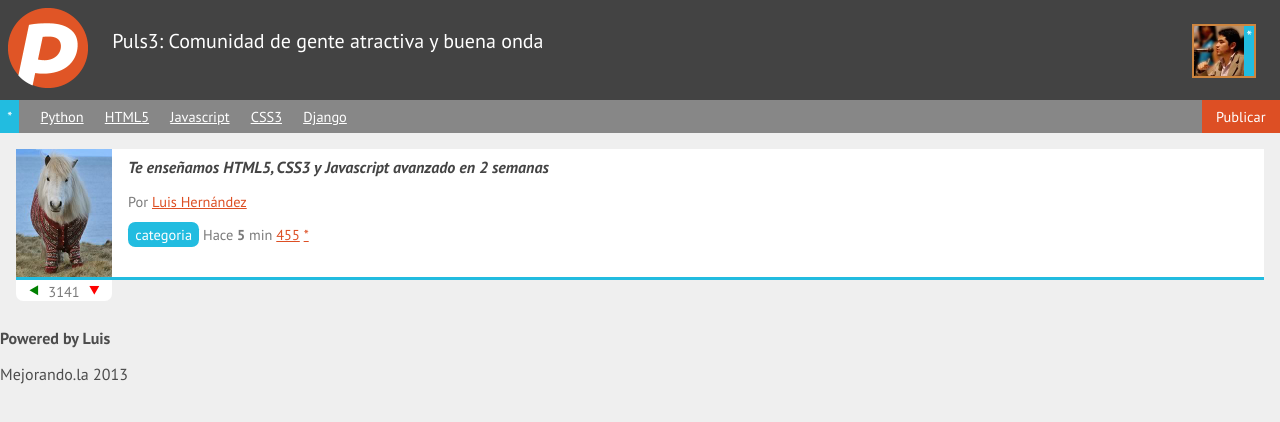
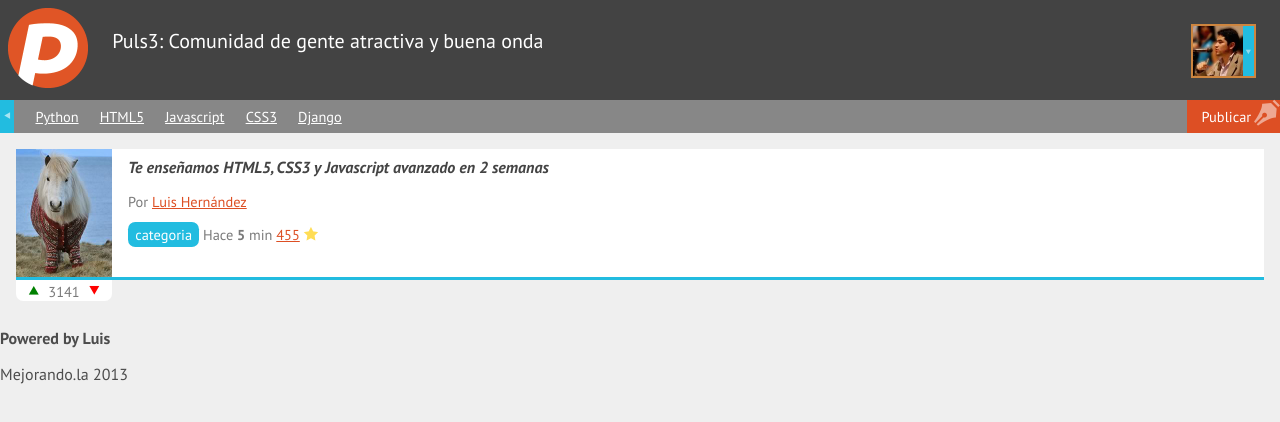
Before and after one commit to chandeo37/chiloe, a plain HTML site: page index.html in a window 1280 px wide. Drawn offline with Linux system fonts and the light colour scheme; files whose address does not match are found by name.

Commit message:
cambios en tipografia y uso de fuentes

```diff
--- a/estilos.css
+++ b/estilos.css
@@ -47,8 +47,18 @@ header #avatar figcaption{
 	background: #22BCE0;
 	float: right;
 	height: 50px;
-	padding: 0 2px;
+	line-height: 50px;
+
 }
+header #avatar figcaption:after
+{
+	content: "\e601";
+	font-family: "icomoon";
+	font-size: 0.7em;
+	opacity: 0.5;
+
+}
+
 header #avatar img{
 	float: left;
 	width: 50px;
@@ -80,19 +90,40 @@ nav ul li a{
 	padding: 0.5em 0;
 
 }
+nav #flechita_nav a:after
+{
+
+	content: "\e600";
+	font-family: "icomoon";
+	opacity: 0.6;
+
+}
 nav #flechita_nav a{
 	background: #22BCE0;
-	padding: 0.5em 0.5em;
+	padding: 0.5em 0em;
 	text-decoration: none;
 
 }
 
 nav #publicar_nav{
+	background: #DD4F24;
 	float: right;
 	margin-right: 0;
+	padding-right: 1em;
+	position: relative;;
+}
+nav #publicar_nav:after{
+	color: rgba(255,255,255,0.5);
+	content: "\e603";
+	font-family: "icomoon";
+	font-size: 1.8em;
+	position: absolute;
+	right: 0;
+	top: 0;
 }
 nav #publicar_nav a{
-	background: #DD4F24;
+
+	display: inline-block;
 	padding: 0.5em 1em;
 	text-decoration: none;
 
@@ -113,6 +144,16 @@ nav #publicar_nav a{
 #contenido .item p{
 	color: #7A7A7A;
 	font-size: 0.9em;
+}
+#contenido .item .datos_item .guardar_item
+{
+	text-decoration: none;
+}
+#contenido .item .datos_item .guardar_item:after
+{
+	color: #fd5;
+	content: "\e604";
+	font-family: "icomoon"
 }
 #contenido .item .datos_item .tag_item{
 	background: #22BCE0;
@@ -176,6 +217,6 @@ nav #publicar_nav a{
 #contenido .item .votacion .up:after
 {
 color:green;
-content: "\e600";
+content: "\e602";
 
 }
--- a/index.html
+++ b/index.html
@@ -20,7 +20,7 @@
 		<figure id="avatar">
 			<img src="avatar.jpg"/>
 			<figcaption>
-				*
+
 			</figcaption>
 		</figure>
 
@@ -28,7 +28,7 @@
 	</header>
 	<nav>
 		<ul>
-			<li id="flechita_nav"><a href="#">*</a></li>
+			<li id="flechita_nav"><a href="#"></a></li>
 			<li><a href="#">Python</a></li>
 			<li><a href="#">HTML5</a></li>
 			<li><a href="#">Javascript</a></li>
@@ -52,7 +52,7 @@
 				<a class="tag_item" href="#">categoria</a>
 				<span class="fecha_item"> Hace<strong> 5</strong> min</span>
 				<a  class="comentarios_item" href="#">455</a>
-				<a  class="guardar_item" href="#">*</a>
+				<a  class="guardar_item" href="#"></a>
 			</p>
 			<p class="votacion">
 				<a class="up" href="#"></a>
```
